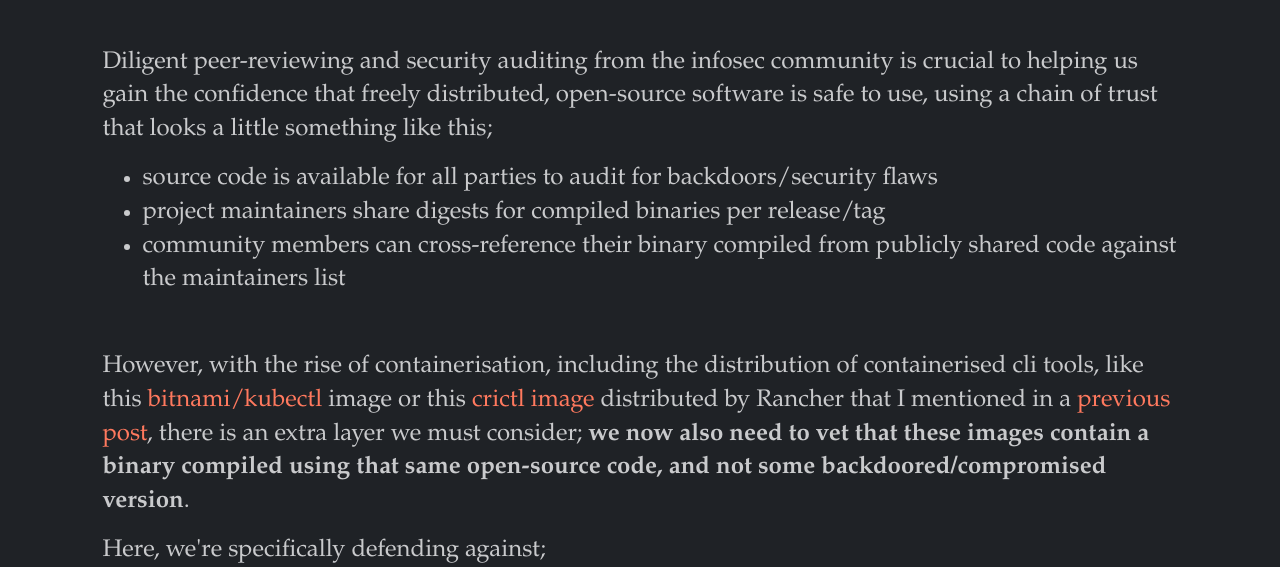
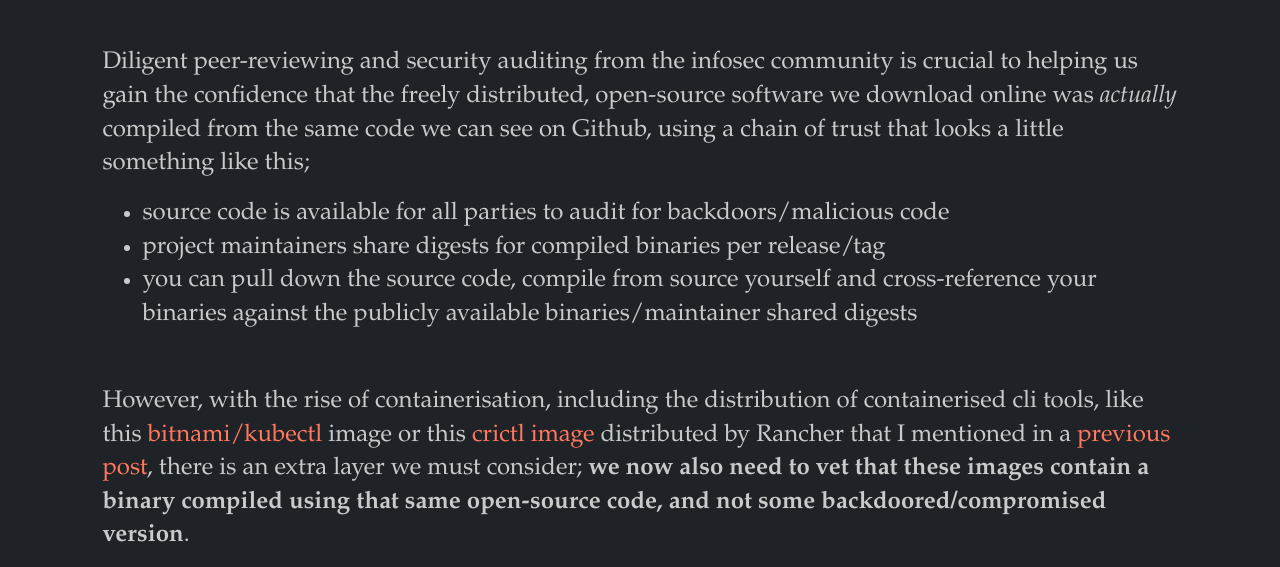
Before and after one commit to sHesl/sHesl.github.io, a website: page posts/20210405_verifying_containerised_binaries.html in a window 1280 px wide. Shown: the part 224-791 px from the top of the page. Drawn offline with Linux system fonts and the light colour scheme.

Commit message:
auto-build :)

```diff
--- a/posts/20210405_verifying_containerised_binaries.html
+++ b/posts/20210405_verifying_containerised_binaries.html
@@ -11,11 +11,11 @@
     </div>
     <div id="md">
       <h1 id="verifyingcontainerisedbinaries">Verifying Containerised Binaries</h1>
-<p>Diligent peer-reviewing and security auditing from the infosec community is crucial to helping us gain the confidence that freely distributed, open-source software is safe to use, using a chain of trust that looks a little something like this;</p>
+<p>Diligent peer-reviewing and security auditing from the infosec community is crucial to helping us gain the confidence that the freely distributed, open-source software we download online was <em>actually</em> compiled from the same code we can see on Github, using a chain of trust that looks a little something like this;</p>
 <ul>
-<li>source code is available for all parties to audit for backdoors/security flaws</li>
+<li>source code is available for all parties to audit for backdoors/malicious code</li>
 <li>project maintainers share digests for compiled binaries per release/tag</li>
-<li>community members can cross-reference their binary compiled from publicly shared code against the maintainers list</li>
+<li>you can pull down the source code, compile from source yourself and cross-reference your binaries against the publicly available binaries/maintainer shared digests</li>
 </ul>
 <p>However, with the rise of containerisation, including the distribution of containerised cli tools, like this <a href="https://github.com/bitnami/bitnami-docker-kubectl">bitnami/kubectl</a> image or this <a href="https://hub.docker.com/r/rancher/crictl">crictl image</a> distributed by Rancher that I mentioned in a <a href="https://samheslop.com/posts/20210325_containerd_on_gke.html">previous post</a>, there is an extra layer we must consider; <strong>we now also need to vet that these images contain a binary compiled using that same open-source code, and not some backdoored/compromised version</strong>. </p>
 <p>Here, we're specifically defending against;</p>
```
